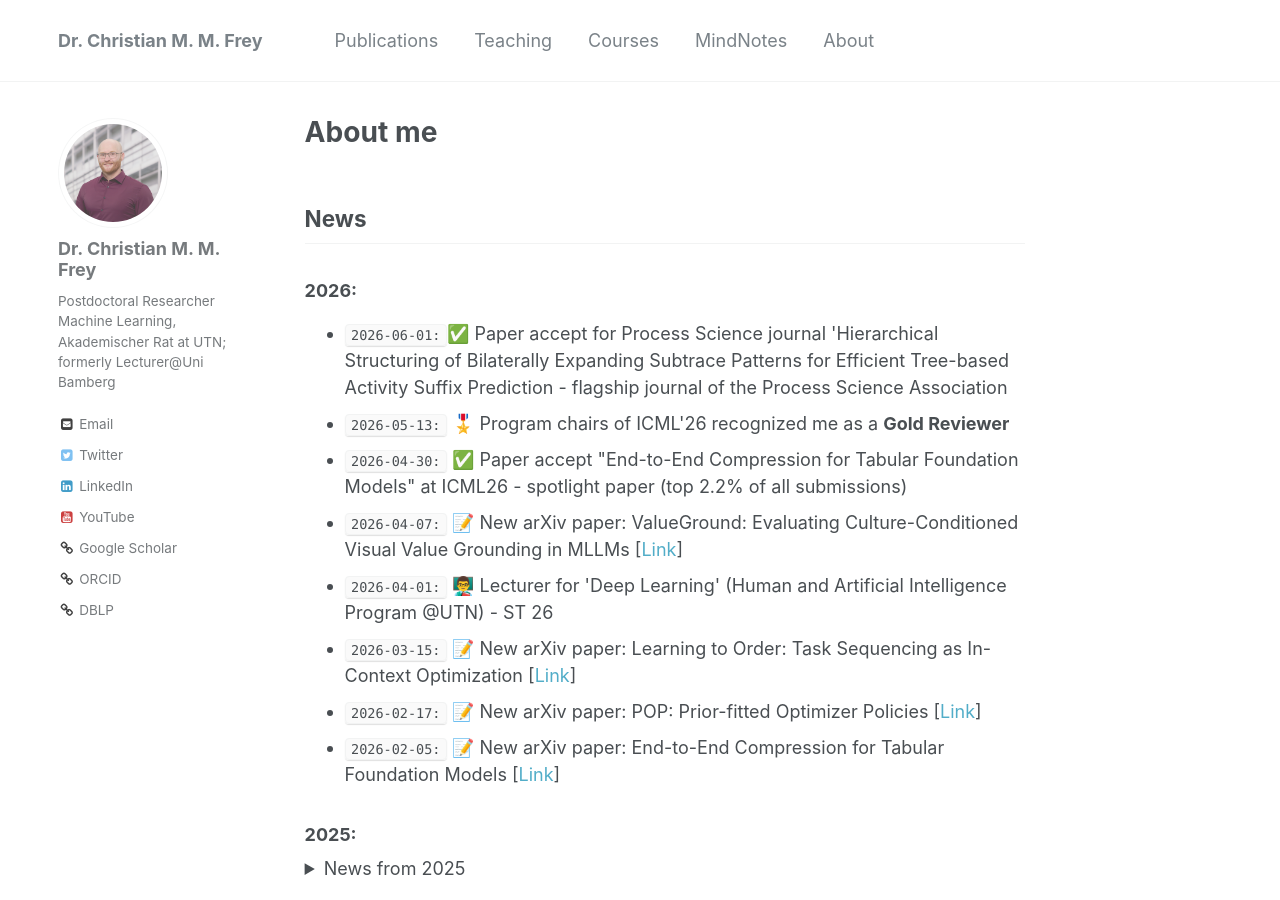
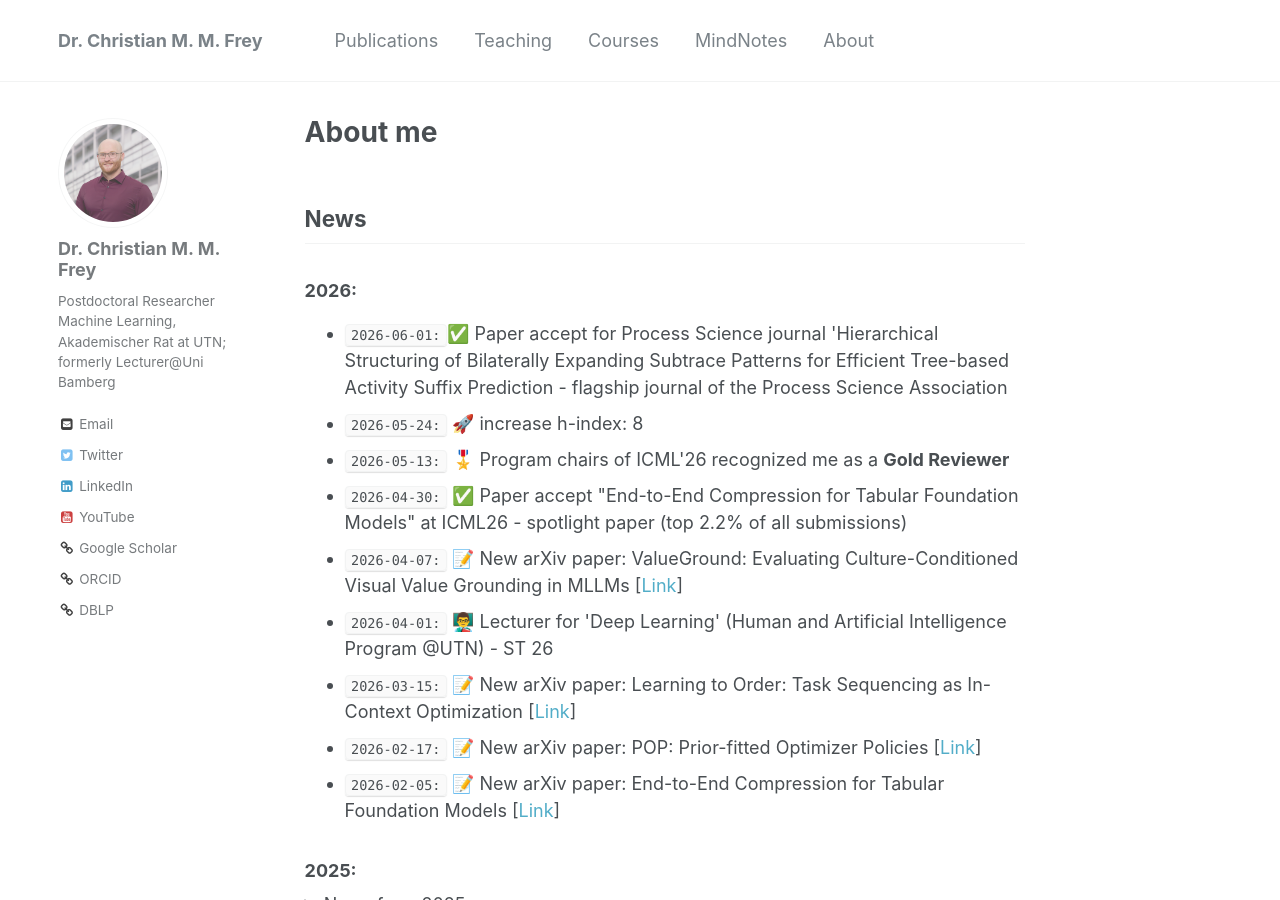
Before and after one commit to christianmaxmike/christianmaxmike.github.io, a Jekyll site: the page built from _pages/about.md, in a window 1280 px wide and 900 px high. Built offline with Jekyll 4.4.1, drawn with Linux system fonts in a browser that asks for light colours.

Commit message:
Update news section with recent achievements

```diff
--- a/_pages/about.md
+++ b/_pages/about.md
@@ -18,6 +18,7 @@ redirect_from:
 ### 2026:
 <ul>
 	<li><code>2026-06-01:</code>✅ Paper accept for Process Science journal 'Hierarchical Structuring of Bilaterally Expanding Subtrace Patterns for Efficient Tree-based Activity Suffix Prediction - flagship journal of the Process Science Association</li>
+	<li><code>2026-05-24:</code> 🚀 increase h-index: 8</li>
 	<li><code>2026-05-13:</code> 🎖️ Program chairs of ICML'26 recognized me as a <b>Gold Reviewer</b></li>
 	<li><code>2026-04-30:</code> ✅ Paper accept "End-to-End Compression for Tabular Foundation Models" at ICML26 - spotlight paper (top 2.2% of all submissions)</li>
 	<li><code>2026-04-07:</code> 📝 New arXiv paper: ValueGround: Evaluating Culture-Conditioned
```
